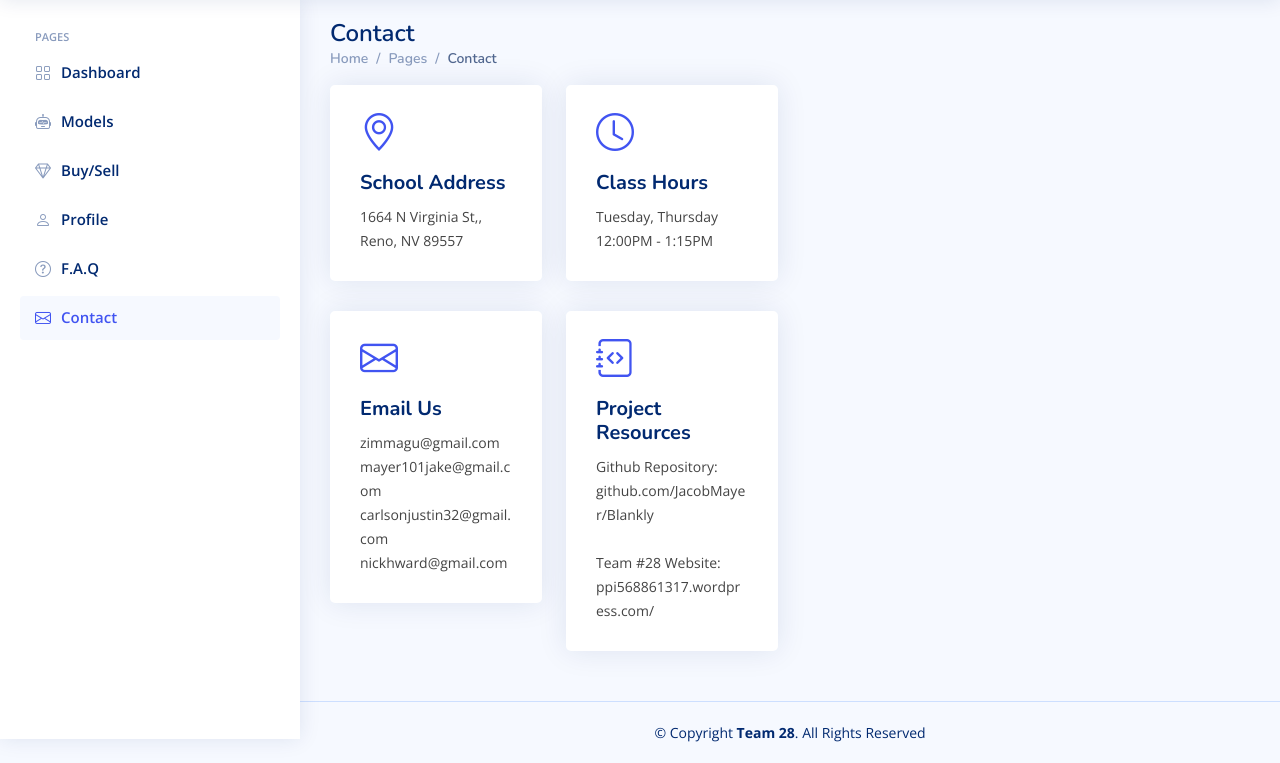
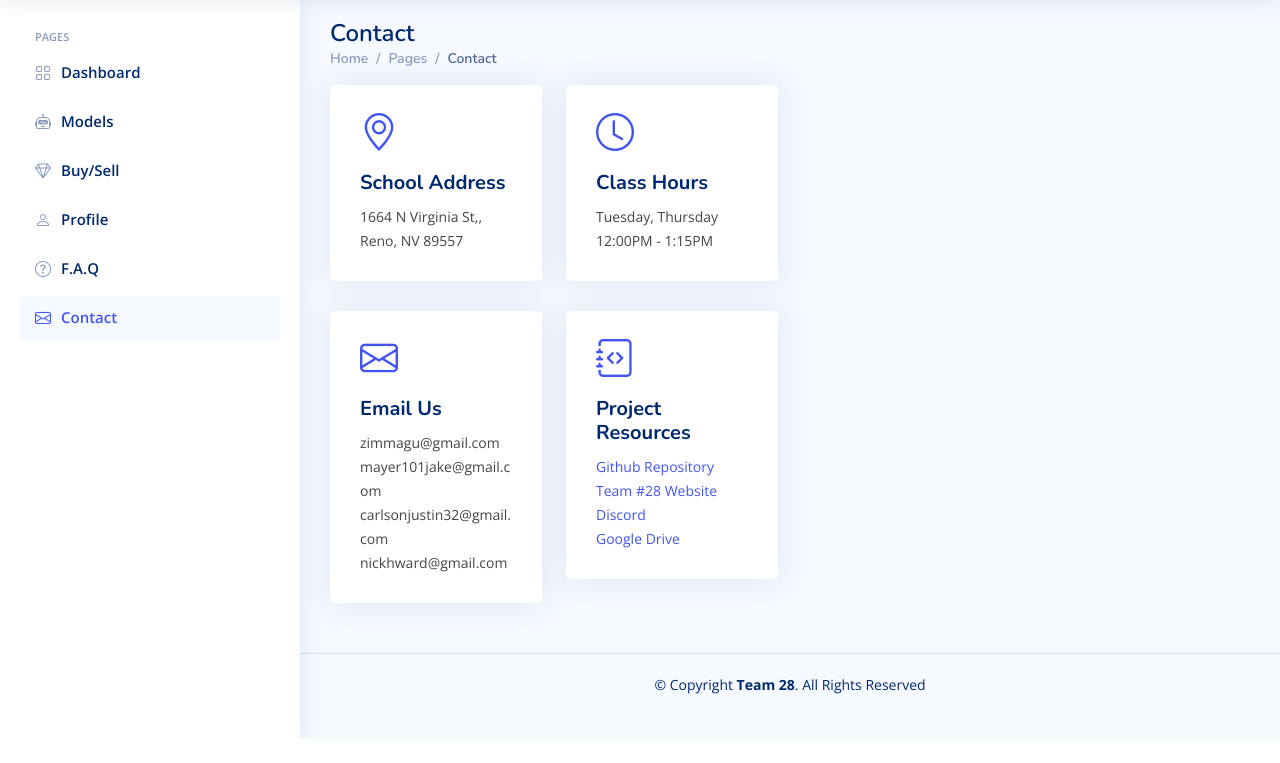
Before and after one commit to JacobMayer/Blankly, a Flask app: template Flask/templates/pages-contact.html in a window 1280 px wide. Shown: the part 61-824 px from the top of the page. After the commit the page ends 800 px from the top, so only its background shows below. Run offline with Flask 2, Linux system fonts and the light colour scheme; the template is opened without the code that fills it, so the values that code supplies are empty; some libraries are stand-ins or nearby versions.

Commit message:
Improved contact page

```diff
--- a/Flask/templates/pages-contact.html
+++ b/Flask/templates/pages-contact.html
@@ -360,7 +360,12 @@
               <div class="info-box card">
                 <i class="bi bi-journal-code"></i>
                 <h3>Project Resources</h3>
-                <p>Github Repository:<br>github.com/JacobMayer/Blankly<br><br>Team #28 Website:<br>ppi568861317.wordpress.com/</p>
+                <p>
+                  <a href="https://github.com/JacobMayer/Blankly" target="_blank">Github Repository</a><br>
+                  <a href="https://ppi568861317.wordpress.com/" target="_blank">Team #28 Website</a><br>
+                  <a href="https://discord.com/" target="_blank">Discord</a><br>
+                  <a href="https://www.google.com/" target="_blank">Google Drive</a><br>
+                </p>
               </div>
             </div>
           </div>
```
